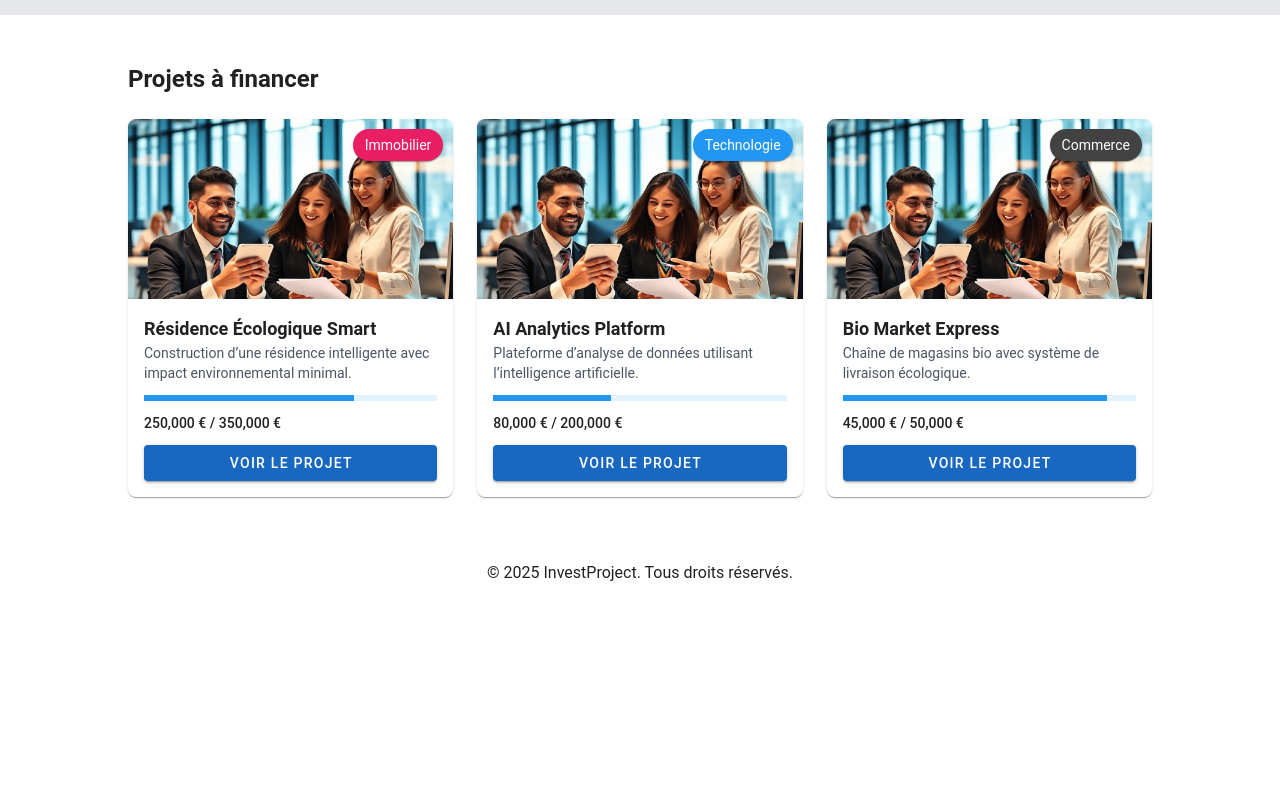
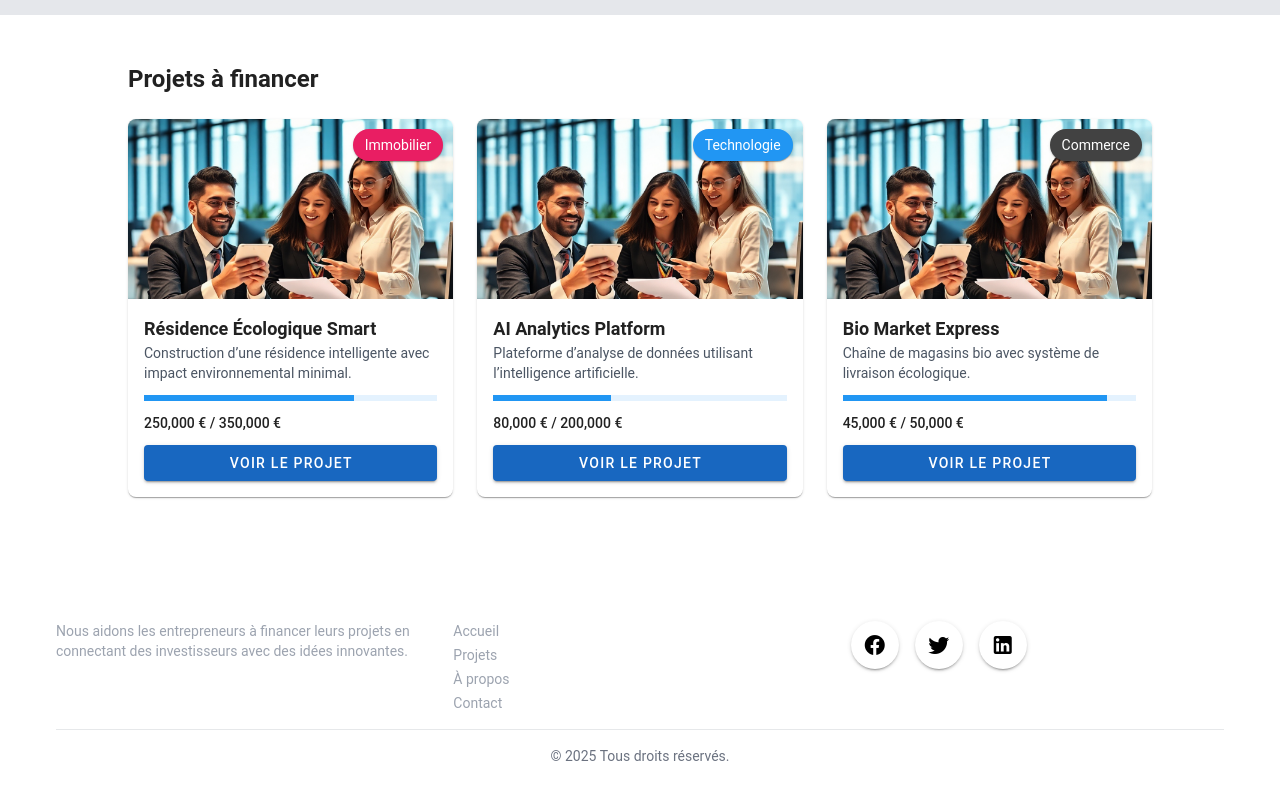
Before and after one commit to Matthieu-Nzinga/crowdfunding-frontend, a Vue app: page / in a window 1280 px wide. Shown: the part 651-1451 px from the top of the page. Before the commit the page ends 1236 px from the top, so only its background shows below. Built offline with nearby package versions, Linux system fonts and the light colour scheme; the HTML template or start-up script is replaced by a standard one.

Commit message:
Ajout du footer avec liens et réseaux sociaux

```diff
--- a/src/components/Footer.vue
+++ b/src/components/Footer.vue
@@ -1,5 +1,53 @@
+<script setup lang="ts">
+
+</script>
 <template>
-  <p class="text-center mt-4">© 2025 InvestProject. Tous droits réservés.</p>
+  <v-footer class="bg-gray-900 text-white py-6">
+    <v-container>
+      <v-row>
+        <!-- Colonne 1 : À propos -->
+        <v-col cols="12" md="4">
+          <h3 class="text-lg font-semibold mb-2">À propos</h3>
+          <p class="text-gray-400 text-sm">
+            Nous aidons les entrepreneurs à financer leurs projets en connectant des investisseurs avec des idées innovantes.
+          </p>
+        </v-col>
+
+        <!-- Colonne 2 : Liens rapides -->
+        <v-col cols="12" md="4">
+          <h3 class="text-lg font-semibold mb-2">Liens rapides</h3>
+          <ul class="text-gray-400 text-sm space-y-1">
+            <li><RouterLink to="/" class="hover:text-white">Accueil</RouterLink></li>
+            <li><RouterLink to="/projects" class="hover:text-white">Projets</RouterLink></li>
+            <li><RouterLink to="/about" class="hover:text-white">À propos</RouterLink></li>
+            <li><RouterLink to="/contact" class="hover:text-white">Contact</RouterLink></li>
+          </ul>
+        </v-col>
+
+        <!-- Colonne 3 : Réseaux sociaux -->
+        <v-col cols="12" md="4">
+          <h3 class="text-lg font-semibold mb-2">Suivez-nous</h3>
+          <div class="flex space-x-4">
+            <v-btn icon color="white">
+              <v-icon>mdi-facebook</v-icon>
+            </v-btn>
+            <v-btn icon color="white">
+              <v-icon>mdi-twitter</v-icon>
+            </v-btn>
+            <v-btn icon color="white">
+              <v-icon>mdi-linkedin</v-icon>
+            </v-btn>
+          </div>
+        </v-col>
+      </v-row>
+
+      <!-- Ligne de séparation -->
+      <v-divider class="my-4 border-gray-700"></v-divider>
+
+      <!-- Copyright -->
+      <div class="text-center text-gray-500 text-sm">
+        &copy; {{ new Date().getFullYear() }} Tous droits réservés.
+      </div>
+    </v-container>
+  </v-footer>
 </template>
-
-<script setup lang="ts"></script>
```
